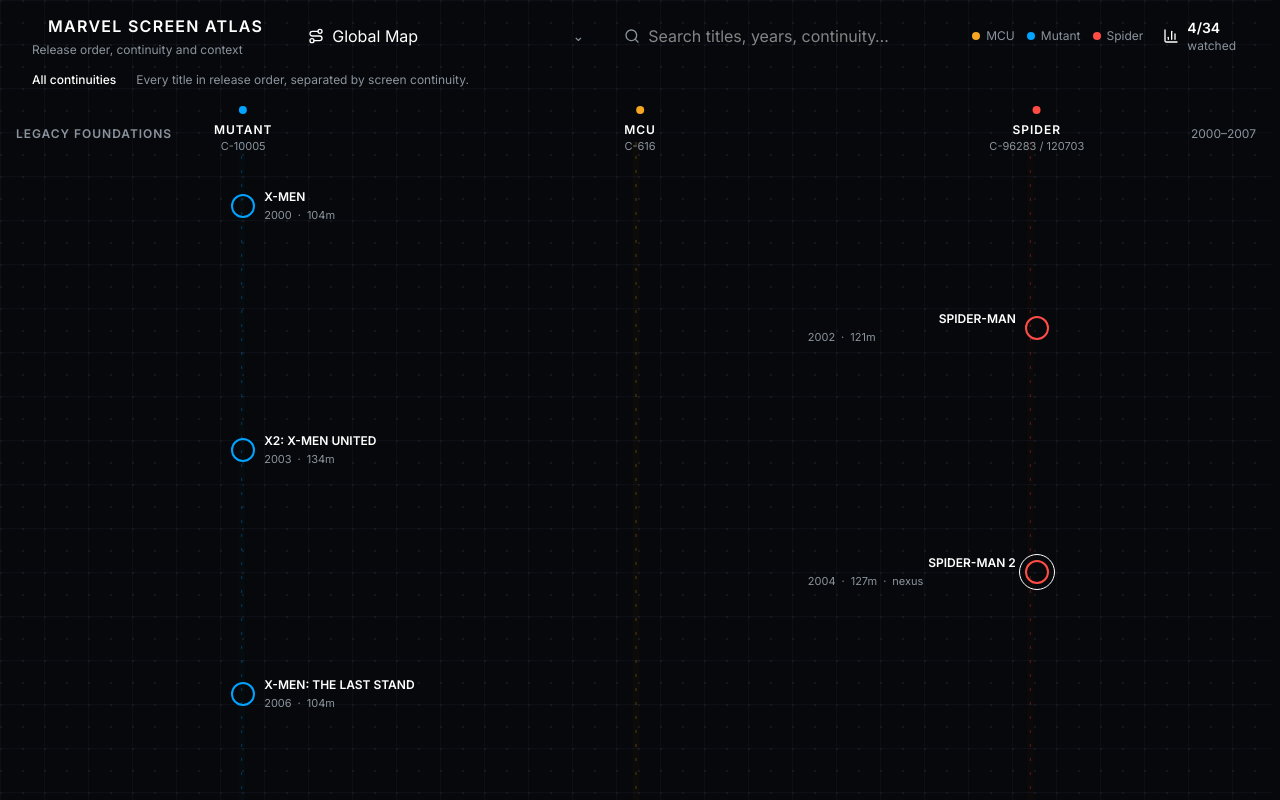
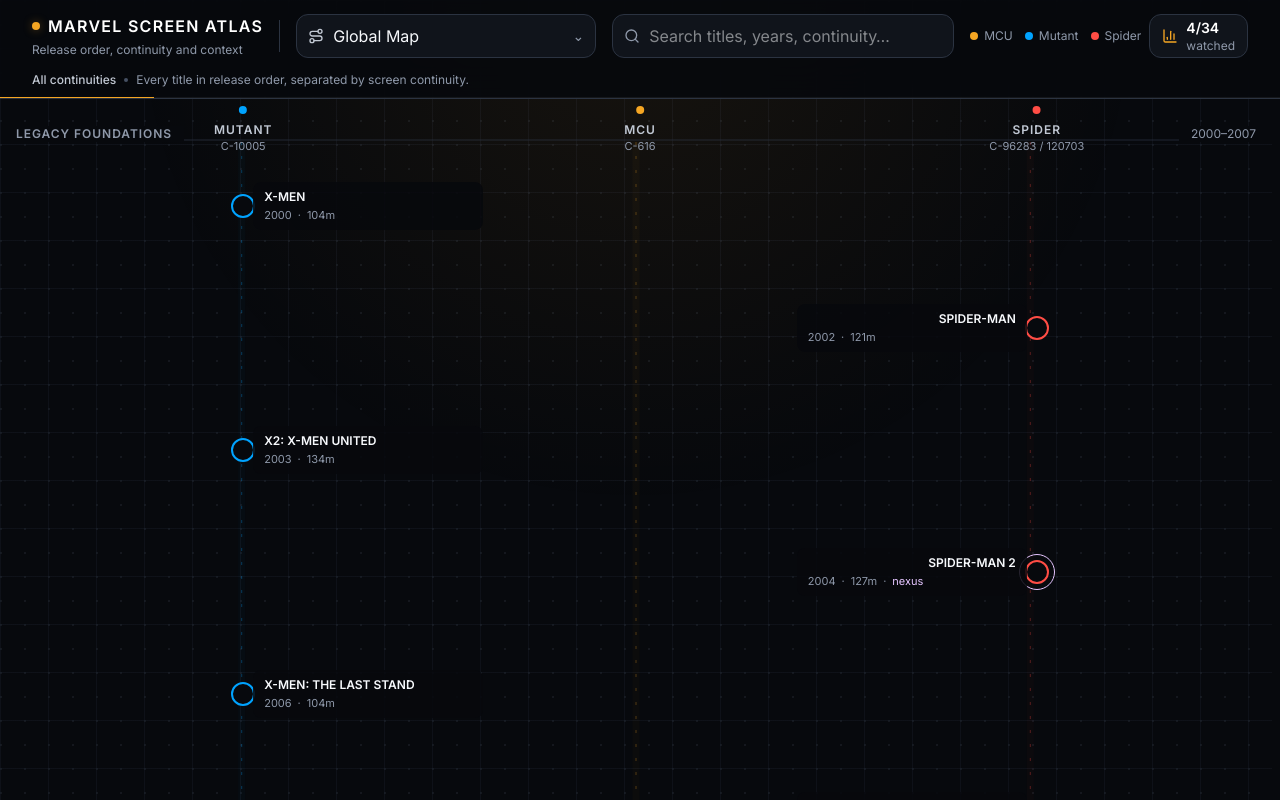
Before and after one commit to BenWassa/marvel, a React (Vite) app: page / in a window 1280 px wide. Built offline with nearby package versions, Linux system fonts and the light colour scheme.

Commit message:
Consolidate atlas visual system

```diff
--- a/src/index.css
+++ b/src/index.css
@@ -1,134 +1,49 @@
 @import "tailwindcss";
 
 :root {
-  --bg-obsidian: #07080B;
-  --bg-gradient: #0B0E17;
-  --grid-line: #141721;
+  --bg: #07090D;
+  --bg-translucent: rgba(7, 9, 13, 0.86);
+  --surface-1: #10141B;
+  --surface-2: #151A23;
+  --surface-3: #1A202B;
+  --border-subtle: #2B3341;
+  --border-strong: #465064;
 
-  --c-616-main: #F5A623;
-  --c-616-glow: #FFD082;
+  --text-primary: #F7F9FC;
+  --text-secondary: #C1C8D3;
+  --text-muted: #8F99AA;
 
-  --c-10005-main: #00A3FF;
-  --c-10005-glow: #70CFFF;
+  --accent-mcu: #F5A623;
+  --accent-mcu-core: #FFD082;
+  --accent-mcu-glow: rgba(245, 166, 35, 0.34);
+  --accent-mutant: #00A3FF;
+  --accent-mutant-core: #70CFFF;
+  --accent-spider: #FF4D45;
+  --accent-spider-core: #FFA19B;
 
-  --c-spider-main: #FF3B30;
-  --c-spider-glow: #FFA19B;
+  --route-line: #F5E6BD;
+  --route-border: rgba(245, 230, 189, 0.3);
+  --connection-line: #E5C5FF;
+  --connection-border: rgba(229, 197, 255, 0.34);
+  --connection-bg: rgba(229, 197, 255, 0.08);
 
-  --c-nexus: #E5C5FF;
+  --control-min-height: 44px;
 
-  --text-main: #FFFFFF;
-  --text-muted: #8B949E;
+  --bg-obsidian: var(--bg);
+  --bg-gradient: var(--surface-1);
+  --grid-line: #171C25;
+  --c-616-main: var(--accent-mcu);
+  --c-616-glow: var(--accent-mcu-core);
+  --c-10005-main: var(--accent-mutant);
+  --c-10005-glow: var(--accent-mutant-core);
+  --c-spider-main: var(--accent-spider);
+  --c-spider-glow: var(--accent-spider-core);
+  --c-nexus: var(--connection-line);
+  --text-main: var(--text-primary);
 
   --font-ui: 'Inter', sans-serif;
   --font-mono: 'JetBrains Mono', monospace;
 }
-
-body {
-  margin: 0;
-  padding: 0;
-  background-color: var(--bg-obsidian);
-  color: var(--text-main);
-  font-family: var(--font-ui);
-}
-
-.font-mono-code {
-  font-family: var(--font-mono);
-}
-
-.font-ui-system {
-  font-family: var(--font-ui);
-}
-
-/* Astrometric coordinate grid */
-.canvas-grid-bg {
-  background-color: var(--bg-obsidian);
-  background-image:
-    linear-gradient(var(--grid-line) 1px, transparent 1px),
-    linear-gradient(90deg, var(--grid-line) 1px, transparent 1px);
-  background-size: 50px 50px;
-}
-
-/* Secondary subtle major grid */
-.canvas-grid-major {
-  background-image:
-    linear-gradient(rgba(45, 51, 66, 0.4) 1px, transparent 1px),
-    linear-gradient(90deg, rgba(45, 51, 66, 0.4) 1px, transparent 1px);
-  background-size: 250px 250px;
-}
-
-/* SVG Line Filters and Styles */
-.path-616 {
-  stroke: var(--c-616-main);
-  stroke-width: 2.5;
-  filter: drop-shadow(0 0 7px var(--c-616-main));
-  fill: none;
-}
-
-.path-10005 {
-  stroke: var(--c-10005-main);
-  stroke-width: 2.5;
-  filter: drop-shadow(0 0 7px var(--c-10005-main));
-  fill: none;
-}
-
-.path-spider {
-  stroke: var(--c-spider-main);
-  stroke-width: 2.5;
-  filter: drop-shadow(0 0 7px var(--c-spider-main));
-  fill: none;
-}
-
-.path-nexus {
-  stroke: var(--c-nexus);
-  stroke-width: 2;
-  stroke-dasharray: 6 6;
-  filter: drop-shadow(0 0 8px var(--c-nexus));
-  fill: none;
-  animation: nexusFlow 20s linear infinite;
-}
-
-@keyframes nexusFlow {
-  from {
-    stroke-dashoffset: 200;
-  }
-  to {
-    stroke-dashoffset: 0;
-  }
-}
-
-/* Temporal pulse animation */
-@keyframes pulseGlow {
-  0%, 100% {
-    opacity: 0.8;
-  }
-  50% {
-    opacity: 1;
-  }
-}
-
-.pulse-nexus {
-  animation: pulseGlow 3s ease-in-out infinite;
-}
-
-/* Custom scrollbars */
-::-webkit-scrollbar {
-  width: 6px;
-  height: 6px;
-}
-
-::-webkit-scrollbar-track {
-  background: #07080B;
-}
-
-::-webkit-scrollbar-thumb {
-  background: #1E222A;
-  border-radius: 3px;
-}
-
-::-webkit-scrollbar-thumb:hover {
-  background: #2D3342;
-}
-
 
 html,
 body,
@@ -141,47 +56,175 @@ body,
   box-sizing: border-box;
 }
 
+body {
+  margin: 0;
+  padding: 0;
+  overflow: hidden;
+  background: var(--bg);
+  color: var(--text-primary);
+  font-family: var(--font-ui);
+  -webkit-tap-highlight-color: transparent;
+}
+
 button,
 input,
 select {
   font: inherit;
 }
 
-::selection {
-  background: rgba(245, 166, 35, 0.28);
-  color: #ffffff;
+button,
+select {
+  cursor: pointer;
+}
+
+button:disabled {
+  cursor: default;
+}
+
+.font-mono-code {
+  font-family: var(--font-mono);
+}
+
+.font-ui-system {
+  font-family: var(--font-ui);
+}
+
+.atlas-app {
+  background: var(--bg);
+  color: var(--text-primary);
+}
+
+.atlas-header {
+  border-bottom: 1px solid var(--border-subtle);
+  background: rgba(7, 9, 13, 0.94);
+  backdrop-filter: blur(20px);
+}
+
+.atlas-panel {
+  border: 1px solid var(--border-subtle);
+  background: rgba(12, 15, 21, 0.97);
+  backdrop-filter: blur(20px);
+}
+
+.atlas-control {
+  min-height: var(--control-min-height);
+  border: 1px solid var(--border-subtle);
+  border-radius: 12px;
+  background: var(--surface-1);
+  color: var(--text-primary);
+  outline: none;
+  transition:
+    background-color 150ms ease,
+    border-color 150ms ease,
+    color 150ms ease;
+}
+
+.atlas-control:hover {
+  background: var(--surface-2);
+  border-color: var(--border-strong);
+}
+
+.atlas-control:focus-visible,
+button:focus-visible,
+input:focus-visible,
+select:focus-visible {
+  outline: 2px solid rgba(255, 255, 255, 0.82);
+  outline-offset: 2px;
+}
+
+.atlas-touch {
+  min-width: 44px;
+  min-height: 44px;
+}
+
+.atlas-progress-track {
+  background: rgba(255, 255, 255, 0.06);
+}
+
+.atlas-progress {
+  background: var(--accent-mcu);
+  transition: width 220ms ease;
+}
+
+.atlas-map-vignette {
+  background: radial-gradient(circle at 50% 0%, rgba(245, 166, 35, 0.07), transparent 62%);
 }
 
 .atlas-grid {
   background-image:
-    linear-gradient(rgba(20, 23, 33, 0.52) 1px, transparent 1px),
-    linear-gradient(90deg, rgba(20, 23, 33, 0.52) 1px, transparent 1px),
-    radial-gradient(circle at 1px 1px, rgba(82, 91, 108, 0.2) 1px, transparent 1.2px);
-  background-size: 44px 44px, 44px 44px, 22px 22px;
+    linear-gradient(rgba(30, 36, 48, 0.34) 1px, transparent 1px),
+    linear-gradient(90deg, rgba(30, 36, 48, 0.34) 1px, transparent 1px),
+    radial-gradient(circle at 1px 1px, rgba(104, 116, 136, 0.14) 1px, transparent 1.2px);
+  background-size: 48px 48px, 48px 48px, 24px 24px;
   mask-image: linear-gradient(to bottom, black 0%, black 92%, transparent 100%);
 }
 
 .atlas-scroll {
+  background: var(--bg);
   scrollbar-gutter: stable;
   overscroll-behavior-y: contain;
 }
 
-.atlas-scroll::-webkit-scrollbar {
-  width: 8px;
+.atlas-node-label {
+  transition:
+    background-color 150ms ease,
+    border-color 150ms ease,
+    box-shadow 150ms ease;
 }
 
-.atlas-scroll::-webkit-scrollbar-track {
-  background: #050609;
+::selection {
+  background: rgba(245, 166, 35, 0.28);
+  color: #fff;
 }
 
-.atlas-scroll::-webkit-scrollbar-thumb {
-  background: #242936;
-  border: 2px solid #050609;
+::-webkit-scrollbar {
+  width: 8px;
+  height: 8px;
+}
+
+::-webkit-scrollbar-track {
+  background: var(--bg);
+}
+
+::-webkit-scrollbar-thumb {
+  background: #303949;
+  border: 2px solid var(--bg);
   border-radius: 999px;
 }
 
-.atlas-scroll::-webkit-scrollbar-thumb:hover {
-  background: #343b4b;
+::-webkit-scrollbar-thumb:hover {
+  background: #445066;
+}
+
+.path-616,
+.path-10005,
+.path-spider,
+.path-nexus {
+  fill: none;
+}
+
+.path-616 {
+  stroke: var(--accent-mcu);
+}
+
+.path-10005 {
+  stroke: var(--accent-mutant);
+}
+
+.path-spider {
+  stroke: var(--accent-spider);
+}
+
+.path-nexus {
+  stroke: var(--connection-line);
+  stroke-dasharray: 6 6;
+}
+
+@media (pointer: coarse) {
+  button,
+  select {
+    min-height: 44px;
+  }
 }
 
 @media (prefers-reduced-motion: reduce) {
```
